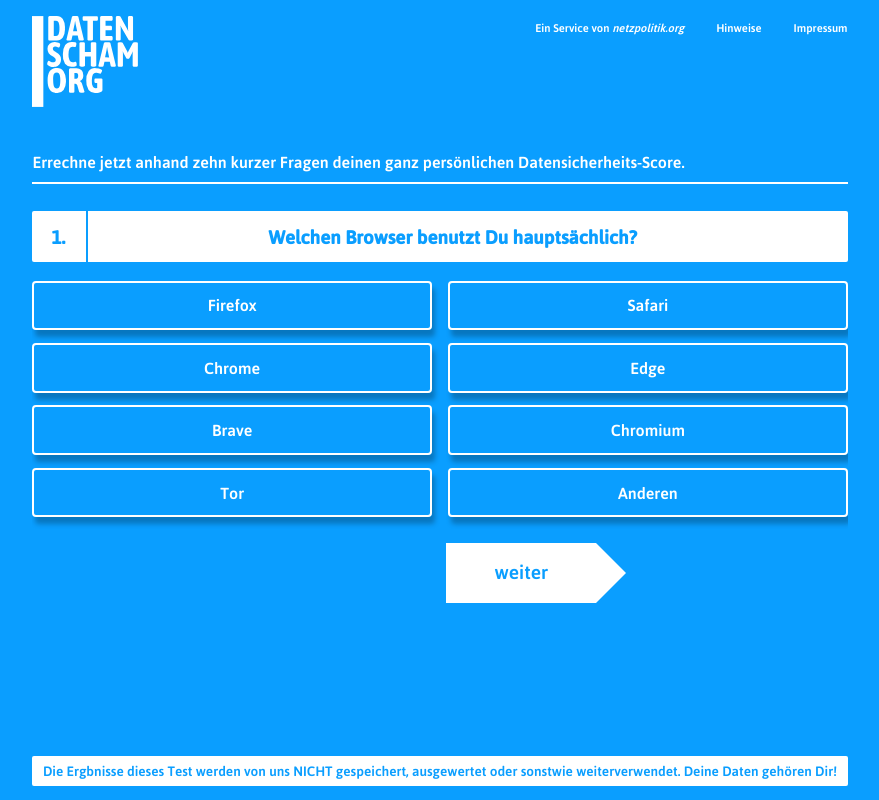
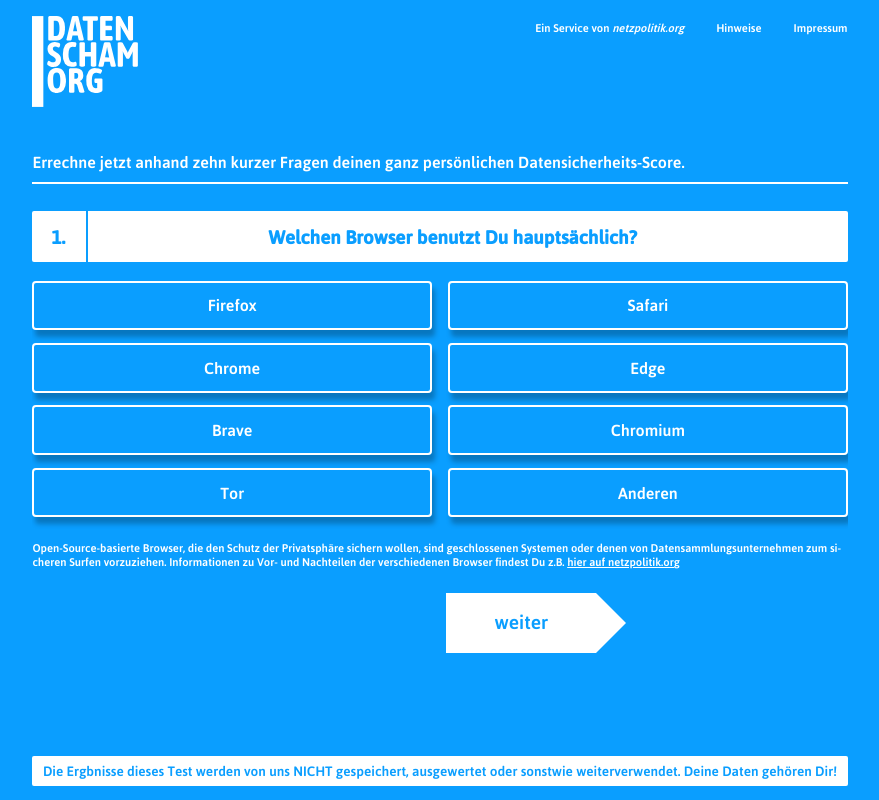
Before and after one commit to poetaster/datenscham, a Vue app: page /quiz in a window 1280 px wide. Shown: the top 800 px of the page, without its empty margins (200-1079 px from the left). Built offline with nearby package versions, Linux system fonts and the light colour scheme.

Commit message:
fix window scroll on transition to result

```diff
--- a/src/components/ScoreCalculatorQuestionGroup.vue
+++ b/src/components/ScoreCalculatorQuestionGroup.vue
@@ -22,6 +22,9 @@
           <span class="answer-group__text">{{ answer.text }}</span>
         </label>
       </div>
+      <template v-if="data.footnote">
+        <p class="question__footnote" v-html="data.footnote"></p>
+      </template>
     </div>
     <div class="question-group__nav">
       <div class="nav__back">
@@ -127,6 +130,7 @@
    padding-top: 5vh;
    padding-bottom: 25vh;
  }
+
  @media (min-width: 600px) {
    .question-group {
      padding-top: 1vh;
@@ -159,6 +163,10 @@
  .question-group__answers > div {
    margin-bottom: 0.8rem;
    flex: 0 0 49%;
+ }
+
+ .question__footnote {
+   font-size: 0.7rem;
  }
 
  .answer-group {
--- a/src/views/Result.vue
+++ b/src/views/Result.vue
@@ -31,10 +31,9 @@
      if (this.$root.$data.score == undefined) {
        this.$router.replace({name: 'home'})
      }
+     this.whatsMyRange();
    },
    mounted() {
-     this.whatsMyRange();
-
      setTimeout(() => {
        let t = document.getElementById('twingle')
        if (t) {
@@ -51,6 +50,8 @@
        }
 
      }, 500)
+
+     window.scrollTo({left: 0, top: 0, beahaviour: 'smooth'})
    },
    methods: {
      whatsMyRange() {
```
